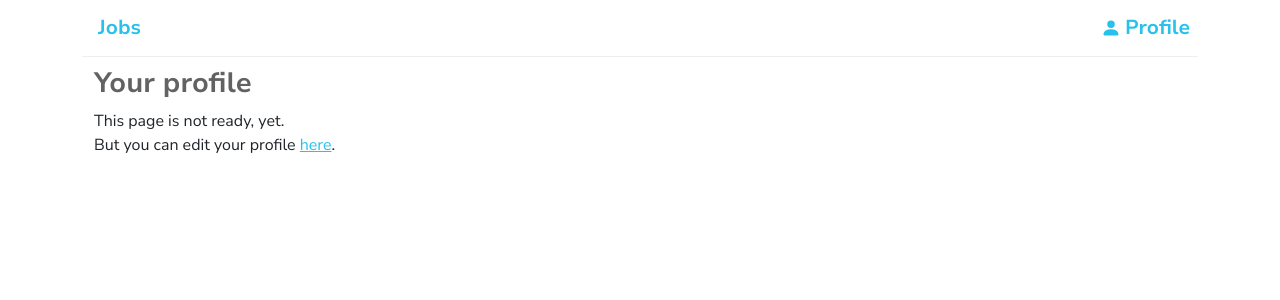
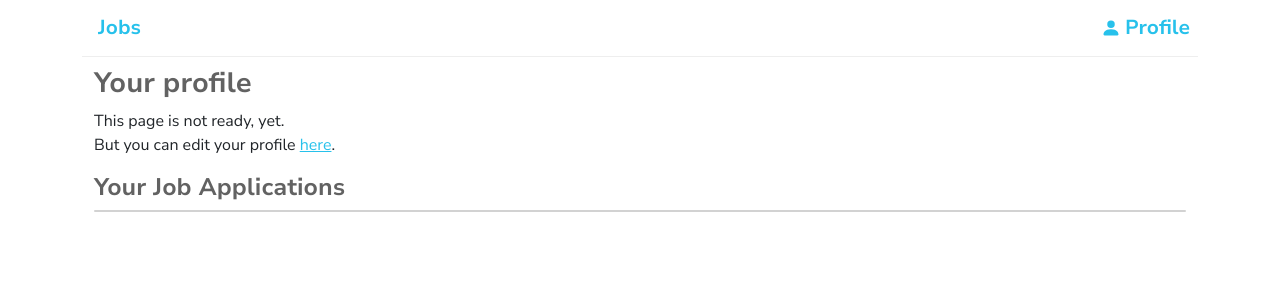
Before and after one commit to Elfoslav/jobshunter, a Next.js app: page /profile in a window 1280 px wide. Shown: the top 300 px of the page. Built offline with nearby package versions, Linux system fonts and the light colour scheme.

Commit message:
Show user applications in his profile

```diff
--- a/src/app/globals.scss
+++ b/src/app/globals.scss
@@ -53,7 +53,7 @@ h6 {
   font-size: 0.85em;
 }
 
-h1, h2, h3, h4, h5, h6 {
+h1, h2, h3, h4, h5, h6, b, strong {
   color: #626262;
   font-family: 'Nunito Sans Bold', sans-serif;
 }
--- a/src/app/jobs/[id]/page.tsx
+++ b/src/app/jobs/[id]/page.tsx
@@ -24,7 +24,6 @@ export default function Page({ params }: { params: { id: string } }) {
   const { data: job, isLoading } = useGetJobById(params.id)
   const { data: similarJobs } = useGetSimilarJobs(job)
   const { data: jobApplications } = useGetJobApplicationsByJobId(job?.id || '')
-  console.log('job applications: ', jobApplications)
   const { user } = useUser()
   const jobAplicationManager = new JobApplicationManager(jobApplications, user?.id || '')
   let canApply = jobAplicationManager.canApply()
--- a/src/app/profile/page.tsx
+++ b/src/app/profile/page.tsx
@@ -1,11 +1,21 @@
 'use client'
 
-import { useGetUserById } from '@/services/users/UsersService'
 import Link from 'next/link'
-import { Container } from 'react-bootstrap'
+import { useUser } from '../context/UserContext'
+import { Card, Container, ListGroup } from 'react-bootstrap'
+import { useGetJobApplicationsByUserId } from '@/services/job-applications/JobApplicationsService'
+import { formatDate } from '@/lib/functions'
+import { useGetJobsByIds } from '@/services/jobs/JobsService'
+import Job from '@/models/Job'
 
 export default function UserShow() {
-  const { data: user, isLoading } = useGetUserById('1')
+  const { user } = useUser()
+  const { data: jobApplications, isLoading } = useGetJobApplicationsByUserId(user?.id || '')
+  const { data: jobs } = useGetJobsByIds(jobApplications?.map(item => item.jobId) || [])
+
+  const getJobById = (jobId: string): Job | undefined => {
+    return jobs.find(job => job.id === jobId)
+  }
 
   return (
     <Container>
@@ -18,6 +28,43 @@ export default function UserShow() {
         </Link>
         .
       </div>
+
+      {isLoading ? (
+        <div>Loading job applications...</div>
+      ) : (
+        <div className="mt-3">
+          <h3>Your Job Applications</h3>
+          <Card>
+            <ListGroup variant="flush">
+              {jobApplications?.map(jobApplication => {
+                const job = getJobById(jobApplication.jobId);
+                return (
+                  <ListGroup.Item key={jobApplication.id}>
+                    <div className="d-flex justify-content-between">
+                      <h5>
+                        <Link href={`/jobs/${job?.id}`}>
+                          {job ? job.title : 'Job not found'}
+                        </Link>
+                      </h5>
+                      <div>Applied on: {formatDate(jobApplication.createdAt)}</div>
+                    </div>
+                    <div className="d-flex justify-content-between">
+                      <div>
+                        <h5>
+                          {job?.company}
+                        </h5>
+                      </div>
+                      <div>
+                        <div>Status: <b>{jobApplication.status}</b></div>
+                      </div>
+                    </div>
+                  </ListGroup.Item>
+                )
+              })}
+            </ListGroup>
+          </Card>
+        </div>
+      )}
     </Container>
   )
 }
--- a/src/lib/consts.ts
+++ b/src/lib/consts.ts
@@ -5,6 +5,7 @@ export const JOBS_QUERIES = {
   JOBS_COUNT: 'jobs_count',
   SIMILAR_JOBS: 'similar_jobs',
   JOB_BY_ID: 'job_by_id',
+  JOBS_BY_IDS: 'jobs_by_ids',
 }
 
 export const USERS_QUERIES = {
@@ -22,8 +23,7 @@ export const SKILLS_QUERIES = {
 export const JOB_APPLICATIONS_QUERIES = {
   JOB_APPLICATIONS: 'job_applications',
   JOB_APPLICATIONS_COUNT: 'job_applications_count',
+  JOB_APPLICATION_BY_ID: 'job_application_by_id',
   JOB_APPLICATIONS_BY_JOB_ID: 'job_application_by_job_id',
-  JOB_APPLICATION_BY_ID: 'job_application_by_id',
+  JOB_APPLICATIONS_BY_USER_ID: 'job_application_by_user_id',
 }
-
-export const JOB_APPLICATIONS_QUERY_NAME = 'job_applications'
--- a/src/services/job-applications/JobApplicationsService.ts
+++ b/src/services/job-applications/JobApplicationsService.ts
@@ -28,10 +28,15 @@ export const getJobApplicationById = async (id: string): Promise<JobApplication
 }
 
 export const getJobApplicationsByJobId = async (jobId: string): Promise<JobApplication[]> => {
-  // const response = await axios.get<JobApplication[]>(API_URL)
-  // return response.data
   const applications: JobApplication[] = JobApplicationsStore.read()
   const jobApplications = applications.filter((application) => application.jobId === jobId)
+
+  return Promise.resolve(jobApplications)
+}
+
+export const getJobApplicationsByUserId = async (userId: string): Promise<JobApplication[]> => {
+  const applications: JobApplication[] = JobApplicationsStore.read()
+  const jobApplications = applications.filter((application) => application.userId === userId)
 
   return Promise.resolve(jobApplications)
 }
@@ -84,6 +89,15 @@ export const useGetJobApplicationsByJobId = (jobId: string) => {
   return result
 }
 
+export const useGetJobApplicationsByUserId = (userId: string) => {
+  const result = useQuery<JobApplication[], unknown>(
+    [JOB_APPLICATIONS_QUERIES.JOB_APPLICATIONS_BY_USER_ID, userId],
+    async () => await getJobApplicationsByUserId(userId),
+  )
+
+  return result
+}
+
 export const useCreateJobApplication = () => {
   const queryClient = useQueryClient()
 
--- a/src/services/jobs/JobsService.ts
+++ b/src/services/jobs/JobsService.ts
@@ -85,12 +85,17 @@ const getSimilarJobs = async (job: Job | null | undefined): Promise<Job[]> => {
 }
 
 const getJobById = async (id: string): Promise<Job | null> => {
-  // const response = await axios.get<Job[]>(API_URL)
-  // return response.data
   const jobs: Job[] = JobsStore.read()
   const job = jobs.find((job) => job.id === id) || null
 
   return Promise.resolve(job)
+}
+
+const getJobsByIds = async (ids: string[]): Promise<Job[]> => {
+  const jobs: Job[] = JobsStore.read()
+  const filteredJobs = jobs.filter((job) => ids.includes(job.id))
+
+  return Promise.resolve(filteredJobs)
 }
 
 const createJob = async (newJob: Job): Promise<void> => {
@@ -131,6 +136,16 @@ export const useGetJobById = (jobId: string) => {
   return result
 }
 
+export const useGetJobsByIds = (jobsIds: string[]) => {
+  const options = { initialData: [] }
+  const result = useQuery<Job[], unknown>(
+    [JOBS_QUERIES.JOB_BY_ID, jobsIds],
+    () => getJobsByIds(jobsIds),
+    options,
+  )
+  return result
+}
+
 export const useCreateJob = () => {
   const queryClient = useQueryClient()
 
```
